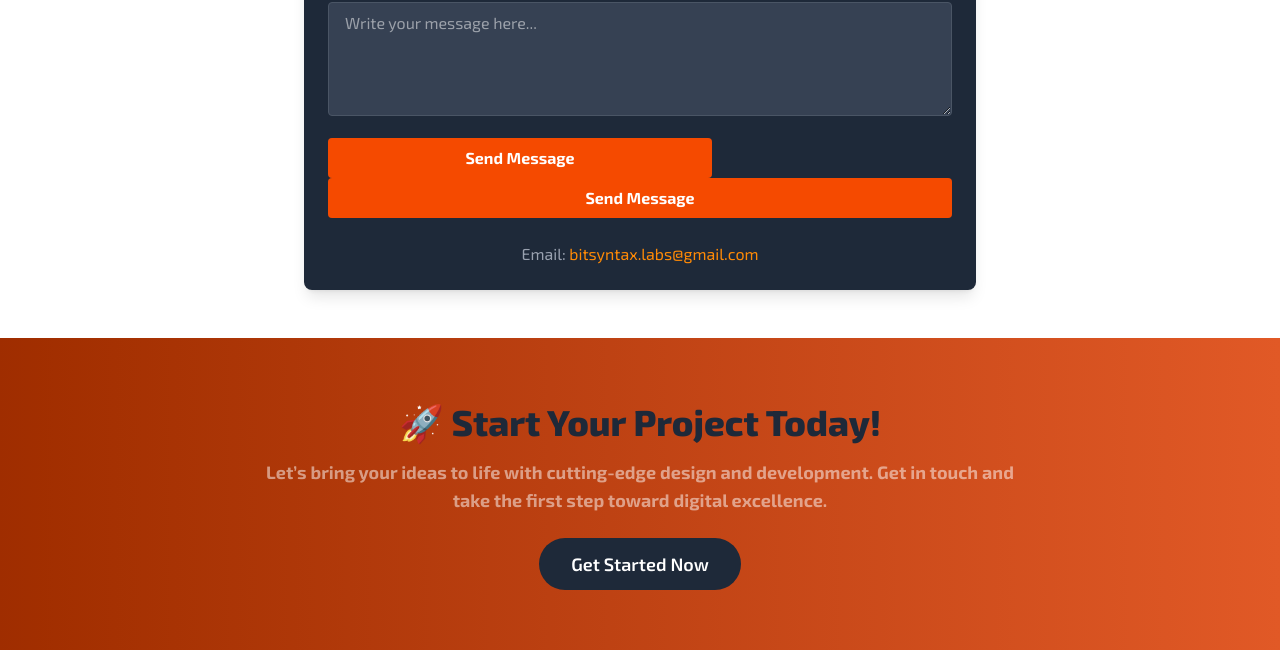
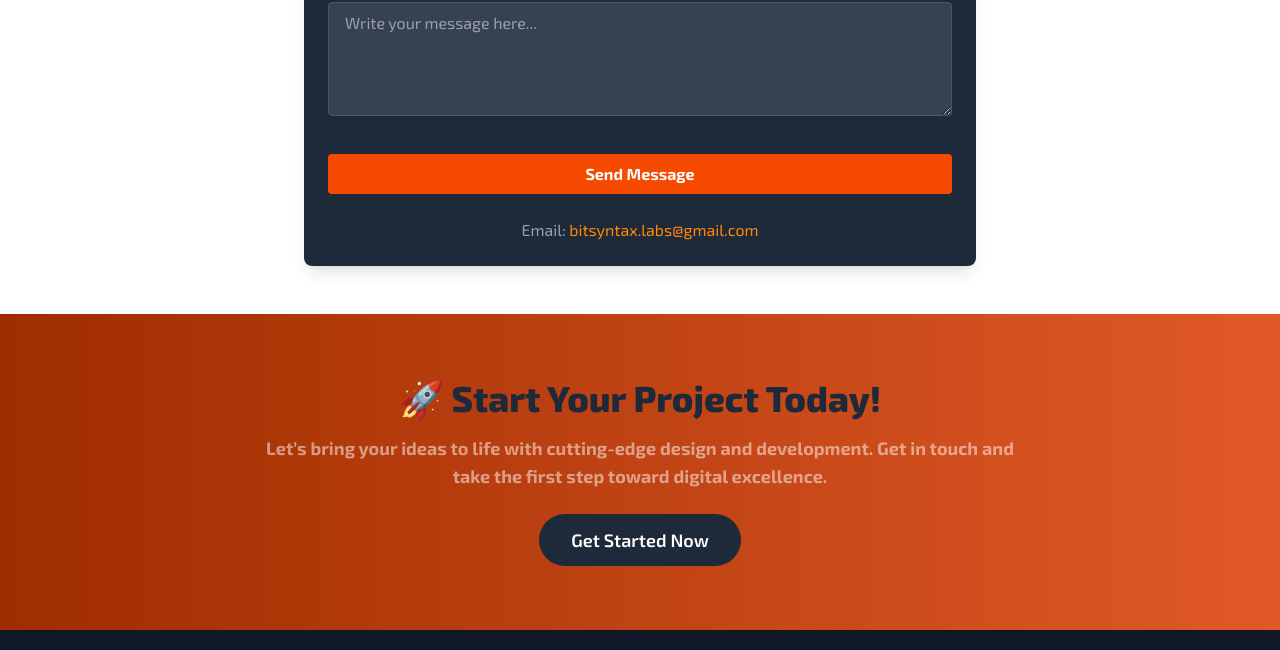
Before and after one commit to BitSyntaxLabs/BitSyntaxLabs-Official, a website: page index.html in a window 1280 px wide. Shown: the part 4553-5203 px from the top of the page. Drawn offline with Linux system fonts and the light colour scheme.

Commit message:
Initial Release

```diff
--- a/index.html
+++ b/index.html
@@ -385,16 +385,11 @@
               class="w-full px-4 py-2 bg-gray-700 text-white border border-gray-600 rounded focus:outline-none focus:ring-2 focus:ring-orange-500 transition-all duration-300"></textarea>
           </div>
 
-          <div class="flex w-full md:justify-center md:items-center">
+          <div class="flex w-full md:justify-center md:items-center mb-4">
             <div data-netlify-recaptcha="true"
                  class="hcaptcha w-full max-w-sm">
             </div>
           </div>
-
-        <button type="submit"
-                class="w-full max-w-sm bg-orange-600 hover:bg-orange-500 text-white font-bold py-2 px-4 rounded transition duration-300 cursor-pointer">
-                Send Message
-        </button>
 
           <button type="submit"
             class="w-full bg-orange-600 hover:bg-orange-500 text-white font-bold py-2 px-4 rounded transition duration-300 cursor-pointer">
```
